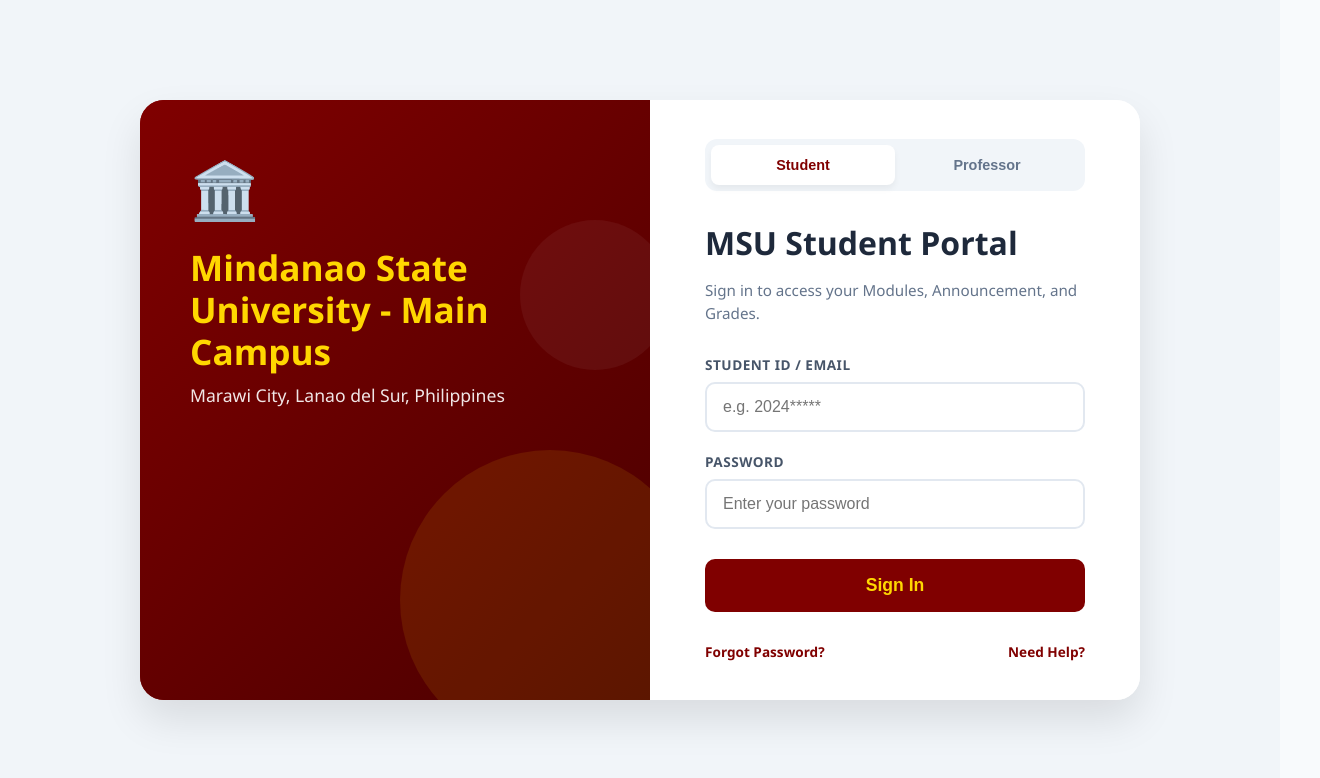
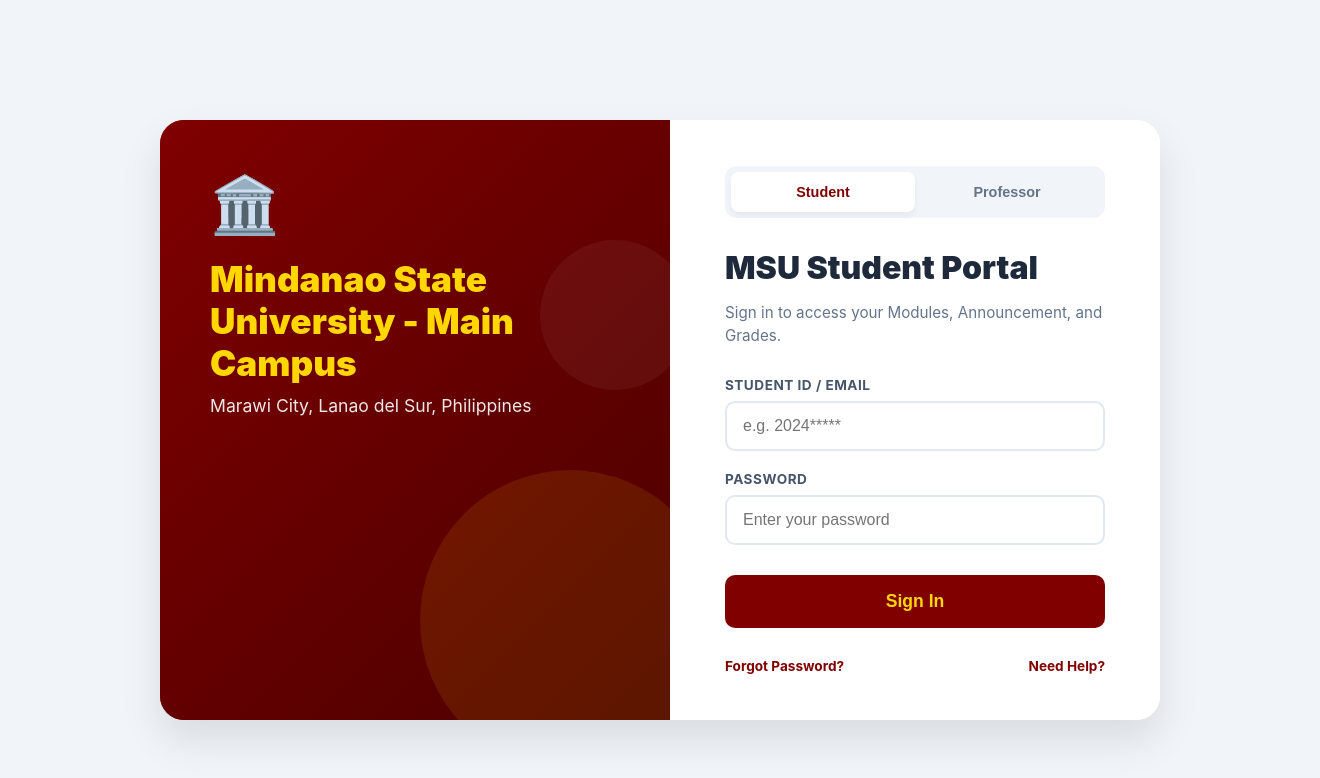
Before and after one commit to Lacsaman-Jr/Academic-Portal, a Vue app: page / in a window 1280 px wide. Shown: the top 778 px of the page, 1320 px wide, since content can reach past the window. Built offline with nearby package versions, Linux system fonts and the light colour scheme; the HTML template or start-up script is replaced by a standard one.

Commit message:
Implement global dark mode functionality
Added global dark mode state and dynamic background color update.

```diff
--- a/src/App.vue
+++ b/src/App.vue
@@ -1,5 +1,5 @@
 <script setup lang="ts">
-import { ref } from 'vue'
+import { ref, provide, watch } from 'vue'
 import Login from './components/Login.vue'
 import StudentDashboard from './components/StudentDashboard.vue'
 import ProfessorDashboard from './components/ProfessorDashboard.vue'
@@ -7,9 +7,21 @@
 const isLoggedIn = ref(false)
 const userRole = ref('')
 
+// --- GLOBAL DARK MODE STATE ---
+const isDarkMode = ref(false)
+provide('isDarkMode', isDarkMode)
+
+// Update the body background dynamically to prevent white scroll-bounces
+watch(isDarkMode, (newVal) => {
+  if (newVal) {
+    document.body.style.backgroundColor = '#0f172a'
+  } else {
+    document.body.style.backgroundColor = '#f8fafc'
+  }
+}, { immediate: true })
+
 const handleLogin = (role: string) => {
   userRole.value = role
-
   isLoggedIn.value = true
 }
 
@@ -17,7 +29,6 @@
   isLoggedIn.value = false
   userRole.value = ''
 }
-
 
 const announcementsData = ref<Record<string, any[]>>({
   'CCC101': [
@@ -61,14 +72,12 @@
     margin: 0 !important;
     padding: 0 !important;
     text-align: left !important;
-    width: 100vw;
     height: 100vh;
   }
-
-  * { box-sizing: border-box; }
-  body, html {
-    margin: 0; padding: 0; background: #f8fafc;
-    font-family: 'Segoe UI', Tahoma, Geneva, Verdana, sans-serif;
-    overflow: hidden; width: 100vw; height: 100vh;
+  body {
+    margin: 0;
+    padding: 0;
+    font-family: -apple-system, BlinkMacSystemFont, "Segoe UI", Roboto, Helvetica, Arial, sans-serif;
+    transition: background-color 0.3s ease;
   }
 </style>
```
